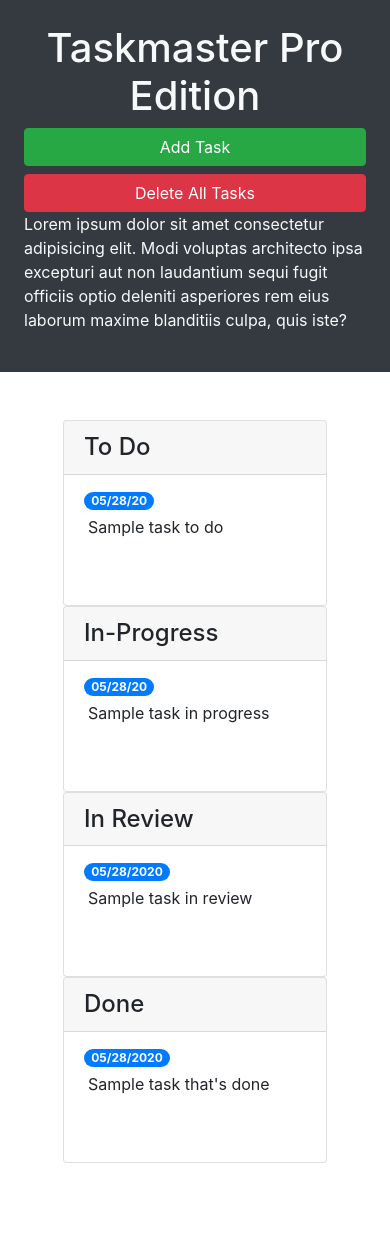
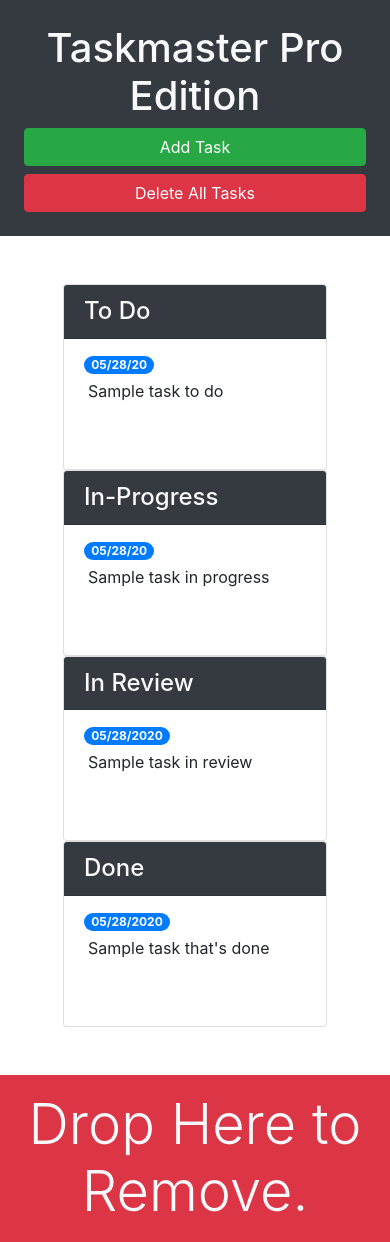
Before and after one commit to gribbler25/taskmaster-pro, a plain HTML site: page taskmaster-starter/index.html in a window 390 px wide. Before the commit the page ends 1211 px from the top, so only its background shows below. Drawn offline with nearby package versions, Linux system fonts and the light colour scheme.

Commit message:
added more Boostrap styles and a trash at the bottom

```diff
--- a/taskmaster-starter/index.html
+++ b/taskmaster-starter/index.html
@@ -13,23 +13,24 @@
 <body>
 
   <div class="row min-vh-100 no-gutters">
-    <header class="col-12 col-lg-3 bg-dark text-light d-flex flex-column p-4 p-lg-3">
+    <header class="col-12 col-lg-3 bg-dark text-light sticky-top d-flex flex-column p-4 p-lg-3">
       <h1 class="text-center">Taskmaster Pro Edition</h1>
       <button id="create-task" class="btn btn-block btn-success" data-toggle="modal" data-target="#task-form-modal">Add
         Task</button>
       <button id="remove-tasks" class="btn btn-block btn-danger">Delete All Tasks</button>
-      <p class="mt-auto">Lorem ipsum dolor sit amet consectetur adipisicing elit. Modi voluptas architecto ipsa
+      <p class="mt-auto d-none d-lg-block">Lorem ipsum dolor sit amet consectetur adipisicing elit. Modi voluptas
+        architecto ipsa
         excepturi aut non
         laudantium sequi fugit officiis optio deleniti asperiores rem eius laborum maxime blanditiis culpa, quis iste?
       </p>
     </header>
 
-    <main class="col-12 col-lg-9">
+    <main class="col-12 col-lg-9 d-flex flex-column">
       <div class="m-5 row justify-content-around">
         <!-- todo start -->
         <div class="col-12 col-md-6 col-xl-3">
           <div class="card">
-            <h4 class="card-header">
+            <h4 class="card-header bg-dark text-light">
               To Do
             </h4>
             <ul id="list-toDo" class="list-group list-group-flush">
@@ -44,7 +45,7 @@
         <!-- in progress start -->
         <div class="col-12 col-md-6 col-xl-3">
           <div class="card">
-            <h4 class="card-header">
+            <h4 class="card-header bg-dark text-light">
               In-Progress
             </h4>
             <ul id="list-inProgress" class="list-group list-group-flush">
@@ -59,7 +60,7 @@
         <!-- in review start -->
         <div class="col-12 col-md-6 col-xl-3">
           <div class="card">
-            <h4 class="card-header">
+            <h4 class="card-header bg-dark text-light">
               In Review
             </h4>
             <ul id="list-inReview" class="list-group list-group-flush">
@@ -74,7 +75,7 @@
         <!-- done start -->
         <div class="col-12 col-md-6 col-xl-3">
           <div class="card">
-            <h4 class="card-header">
+            <h4 class="card-header bg-dark text-light">
               Done
             </h4>
             <ul id="list-done" class="list-group list-group-flush">
@@ -86,6 +87,12 @@
           </div>
           <!-- done end -->
         </div>
+      </div>
+      <div id="trash" class="mt-auto">
+        <div class="w-100 bg-danger p-3 text-center text-light display-4">
+          Drop Here to Remove.
+        </div>
+      </div>
     </main>
 
 
@@ -121,11 +128,10 @@
         </div>
       </div>
     </div>
-  </div>
-  <script src="https://cdnjs.cloudflare.com/ajax/libs/jquery/3.4.1/jquery.min.js"></script>
-  <script src="https://cdnjs.cloudflare.com/ajax/libs/popper.js/1.15.0/umd/popper.min.js"></script>
-  <script src="https://cdnjs.cloudflare.com/ajax/libs/twitter-bootstrap/4.3.1/js/bootstrap.min.js"></script>
-  <script src="./assets/js/script.js"></script>
+    <script src="https://cdnjs.cloudflare.com/ajax/libs/jquery/3.4.1/jquery.min.js"></script>
+    <script src="https://cdnjs.cloudflare.com/ajax/libs/popper.js/1.15.0/umd/popper.min.js"></script>
+    <script src="https://cdnjs.cloudflare.com/ajax/libs/twitter-bootstrap/4.3.1/js/bootstrap.min.js"></script>
+    <script src="./assets/js/script.js"></script>
 </body>
 
 </html>
```
